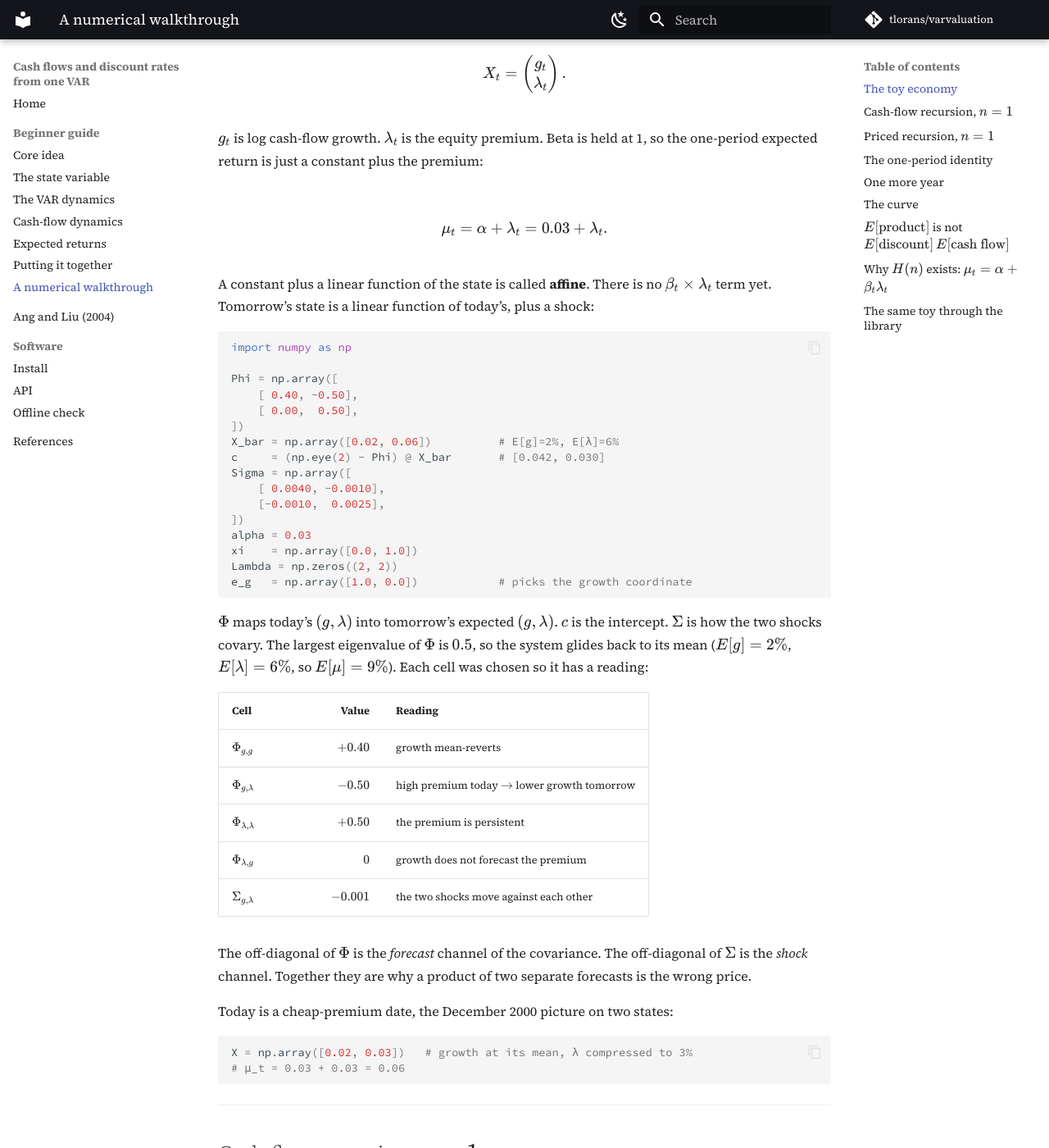
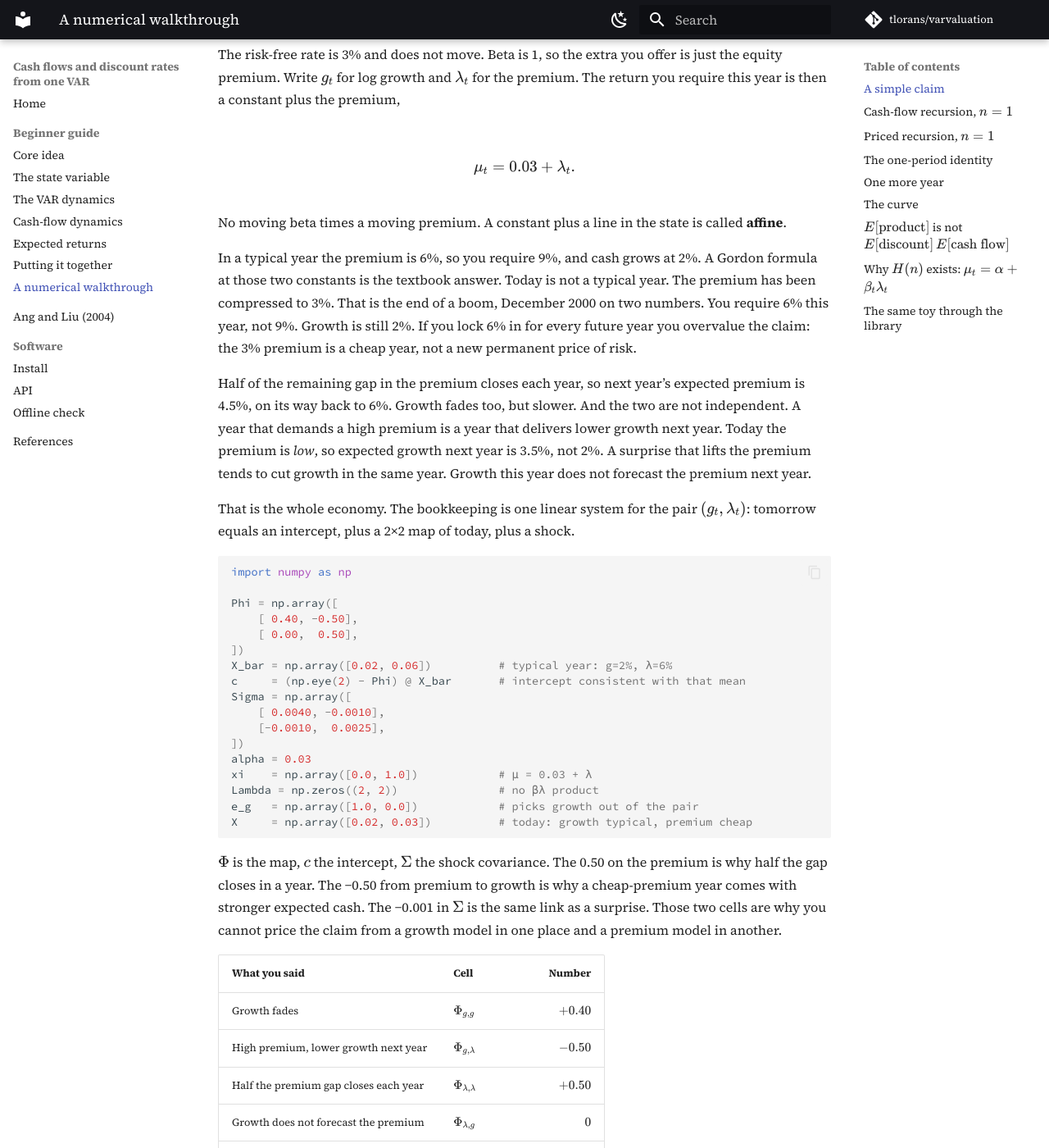
Before and after one commit to tlorans/varvaluation, an MkDocs documentation site: the page built from docs/guide/numerical.md, in a window 1280 px wide and 1400 px high, scrolled down 566 px. Shown: the whole window at 82% size. Built offline with MkDocs 1.6.1 and Material for MkDocs 9.7.7, drawn with Linux system fonts in a browser that asks for light colours; comment, search, counter and statistics services are not loaded; some of the changed text lies outside the part shown.

Commit message:
docs: tell the two-state setting as a valuation story
Growth, the compressed premium, and mean reversion come first.
The VAR arrays are the bookkeeping of that story, not the opening.

````diff
--- a/docs/guide/numerical.md
+++ b/docs/guide/numerical.md
@@ -12,21 +12,23 @@ The numbers are made up. Nothing is estimated from returns.
 
 ---
 
-## The toy economy
+## A simple claim
 
-Two coordinates, annual frequency:
+You are valuing a claim that pays cash once a year. Two numbers set the price: how fast that cash is growing, and what return you have to offer people to hold the claim.
+
+The risk-free rate is 3% and does not move. Beta is 1, so the extra you offer is just the equity premium. Write \(g_t\) for log growth and \(\lambda_t\) for the premium. The return you require this year is then a constant plus the premium,
 
 $$
-X_t = \begin{pmatrix} g_t \\ \lambda_t \end{pmatrix}.
+\mu_t = 0.03 + \lambda_t.
 $$
 
-\(g_t\) is log cash-flow growth. \(\lambda_t\) is the equity premium. Beta is held at 1, so the one-period expected return is just a constant plus the premium:
+No moving beta times a moving premium. A constant plus a line in the state is called **affine**.
 
-$$
-\mu_t = \alpha + \lambda_t = 0.03 + \lambda_t.
-$$
+In a typical year the premium is 6%, so you require 9%, and cash grows at 2%. A Gordon formula at those two constants is the textbook answer. Today is not a typical year. The premium has been compressed to 3%. That is the end of a boom, December 2000 on two numbers. You require 6% this year, not 9%. Growth is still 2%. If you lock 6% in for every future year you overvalue the claim: the 3% premium is a cheap year, not a new permanent price of risk.
 
-A constant plus a linear function of the state is called **affine**. There is no \(\beta_t\times\lambda_t\) term yet. Tomorrow’s state is a linear function of today’s, plus a shock:
+Half of the remaining gap in the premium closes each year, so next year’s expected premium is 4.5%, on its way back to 6%. Growth fades too, but slower. And the two are not independent. A year that demands a high premium is a year that delivers lower growth next year. Today the premium is *low*, so expected growth next year is 3.5%, not 2%. A surprise that lifts the premium tends to cut growth in the same year. Growth this year does not forecast the premium next year.
+
+That is the whole economy. The bookkeeping is one linear system for the pair \((g_t,\lambda_t)\): tomorrow equals an intercept, plus a 2×2 map of today, plus a shock.
 
 ```python
 import numpy as np
@@ -35,36 +37,28 @@ Phi = np.array([
     [ 0.40, -0.50],
     [ 0.00,  0.50],
 ])
-X_bar = np.array([0.02, 0.06])          # E[g]=2%, E[λ]=6%
-c     = (np.eye(2) - Phi) @ X_bar       # [0.042, 0.030]
+X_bar = np.array([0.02, 0.06])          # typical year: g=2%, λ=6%
+c     = (np.eye(2) - Phi) @ X_bar       # intercept consistent with that mean
 Sigma = np.array([
     [ 0.0040, -0.0010],
     [-0.0010,  0.0025],
 ])
 alpha = 0.03
-xi    = np.array([0.0, 1.0])
-Lambda = np.zeros((2, 2))
-e_g   = np.array([1.0, 0.0])            # picks the growth coordinate
+xi    = np.array([0.0, 1.0])            # μ = 0.03 + λ
+Lambda = np.zeros((2, 2))               # no βλ product
+e_g   = np.array([1.0, 0.0])            # picks growth out of the pair
+X     = np.array([0.02, 0.03])          # today: growth typical, premium cheap
 ```
 
-\(\Phi\) maps today’s \((g,\lambda)\) into tomorrow’s expected \((g,\lambda)\). \(c\) is the intercept. \(\Sigma\) is how the two shocks covary. The largest eigenvalue of \(\Phi\) is \(0.5\), so the system glides back to its mean (\(E[g]=2\%\), \(E[\lambda]=6\%\), so \(E[\mu]=9\%\)). Each cell was chosen so it has a reading:
+\(\Phi\) is the map, \(c\) the intercept, \(\Sigma\) the shock covariance. The 0.50 on the premium is why half the gap closes in a year. The −0.50 from premium to growth is why a cheap-premium year comes with stronger expected cash. The −0.001 in \(\Sigma\) is the same link as a surprise. Those two cells are why you cannot price the claim from a growth model in one place and a premium model in another.
 
-| Cell | Value | Reading |
-|---|---:|---|
-| \(\Phi_{g,g}\) | \(+0.40\) | growth mean-reverts |
-| \(\Phi_{g,\lambda}\) | \(-0.50\) | high premium today \(\to\) lower growth tomorrow |
-| \(\Phi_{\lambda,\lambda}\) | \(+0.50\) | the premium is persistent |
-| \(\Phi_{\lambda,g}\) | \(0\) | growth does not forecast the premium |
-| \(\Sigma_{g,\lambda}\) | \(-0.001\) | the two shocks move against each other |
-
-The off-diagonal of \(\Phi\) is the *forecast* channel of the covariance. The off-diagonal of \(\Sigma\) is the *shock* channel. Together they are why a product of two separate forecasts is the wrong price.
-
-Today is a cheap-premium date, the December 2000 picture on two states:
-
-```python
-X = np.array([0.02, 0.03])   # growth at its mean, λ compressed to 3%
-# μ_t = 0.03 + 0.03 = 0.06
-```
+| What you said | Cell | Number |
+|---|---|---:|
+| Growth fades | \(\Phi_{g,g}\) | \(+0.40\) |
+| High premium, lower growth next year | \(\Phi_{g,\lambda}\) | \(-0.50\) |
+| Half the premium gap closes each year | \(\Phi_{\lambda,\lambda}\) | \(+0.50\) |
+| Growth does not forecast the premium | \(\Phi_{\lambda,g}\) | \(0\) |
+| A premium surprise cuts growth | \(\Sigma_{g,\lambda}\) | \(-0.001\) |
 
 ---
 
````
